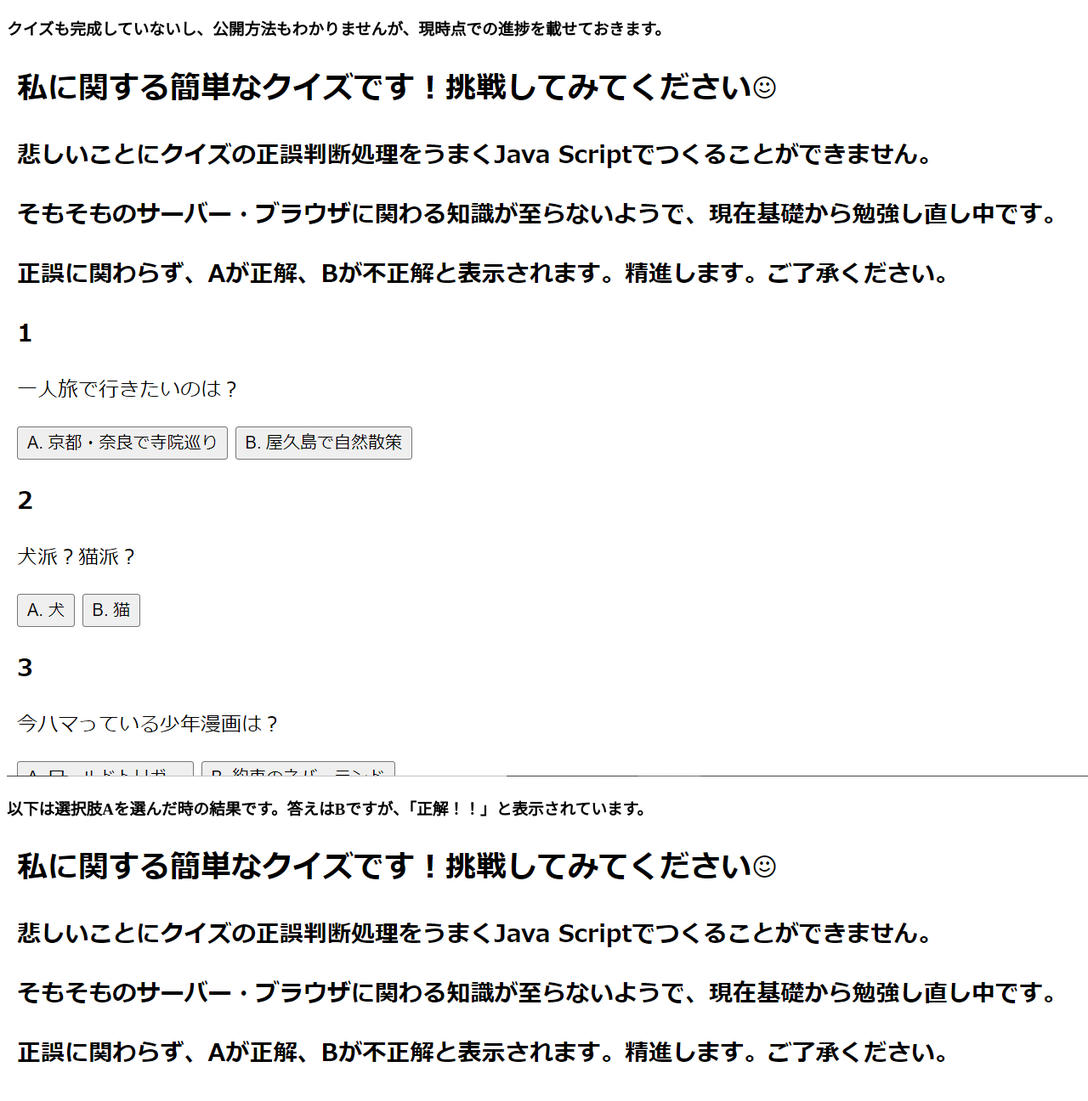
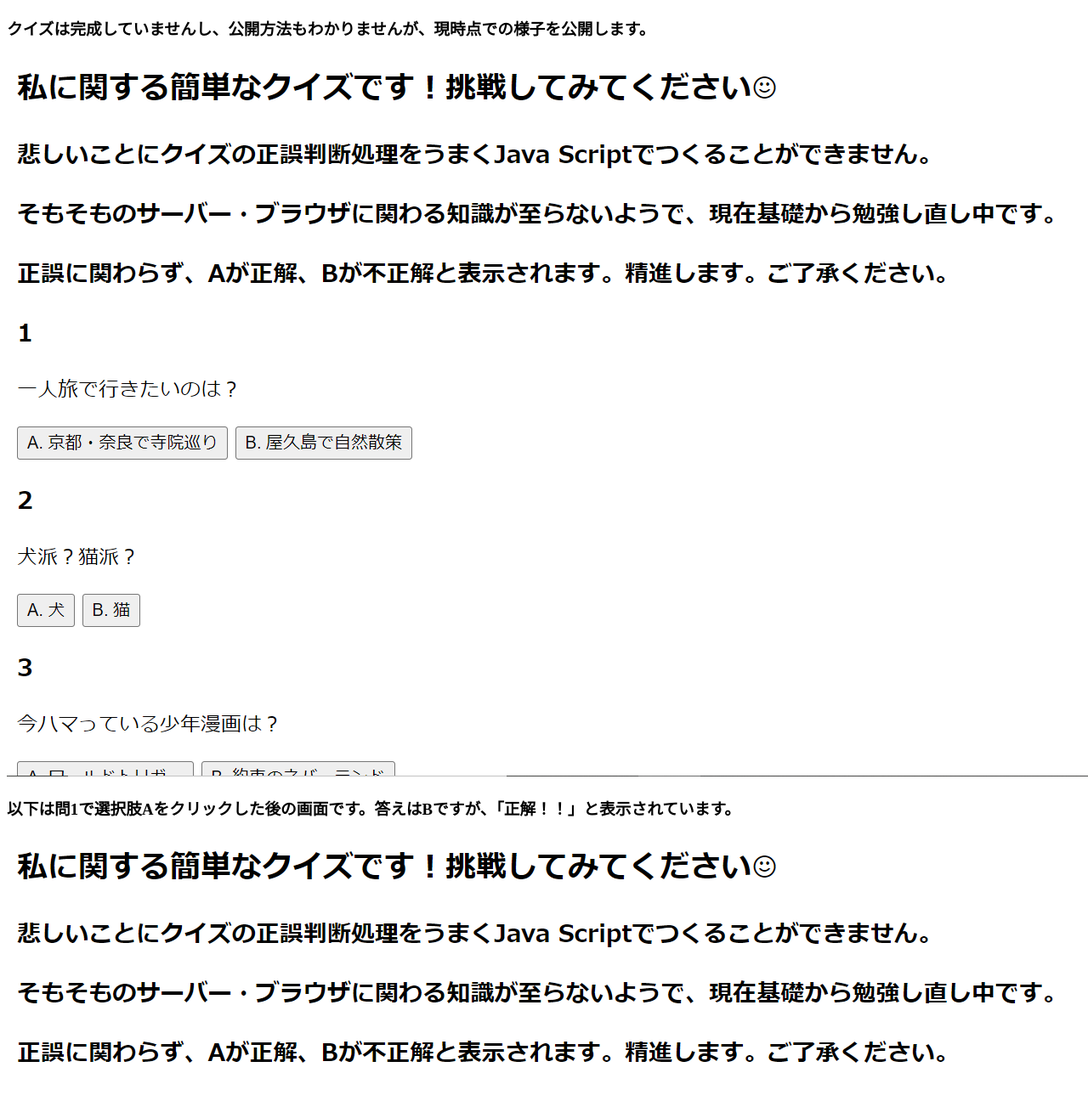
Before and after one commit to Su-Camie/jobhunting, a plain HTML site: page quiz.html in a window 1280 px wide. Shown: the top 1296 px of the page at 85% size. Drawn offline with Linux system fonts and the light colour scheme.

Commit message:
Update quiz.html

```diff
--- a/quiz.html
+++ b/quiz.html
@@ -4,13 +4,16 @@
   <meta charset="UTF-8">
   <meta http-equiv="X-UA-Compatible" content="IE=edge">
   <meta name="viewport" content="width=device-width, initial-scale=1.0">
-  <title>Document</title>
+  <link rel="stylesheet" href="quiz.css">
+  <title>Quiz ScreenShot</title>
 </head>
 <body>
-  <h3>クイズも完成していないし、公開方法もわかりませんが、現時点での進捗を載せておきます。</h3>
-  <img src="quiz_scshot1.png">
-  <h3>以下は選択肢Aを選んだ時の結果です。答えはBですが、「正解！！」と表示されています。</h3>
-  <img src="quiz_scshot2.png">
+  <section>
+    <h3>クイズは完成していませんし、公開方法もわかりませんが、現時点での様子を公開します。</h3>
+    <img src="quiz_scshot1.png">
+    <h3>以下は問1で選択肢Aをクリックした後の画面です。答えはBですが、「正解！！」と表示されています。</h3>
+    <img src="quiz_scshot2.png">
   <h3>のんびり楽しみつつ頑張ります！</h3>
+</section>
 </body>
 </html>
```
